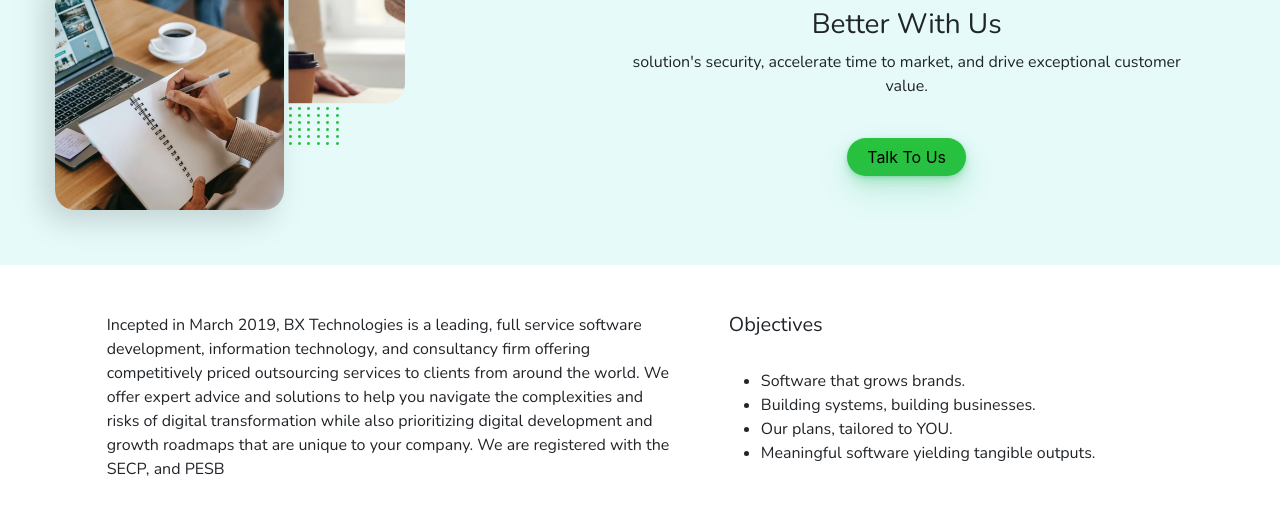
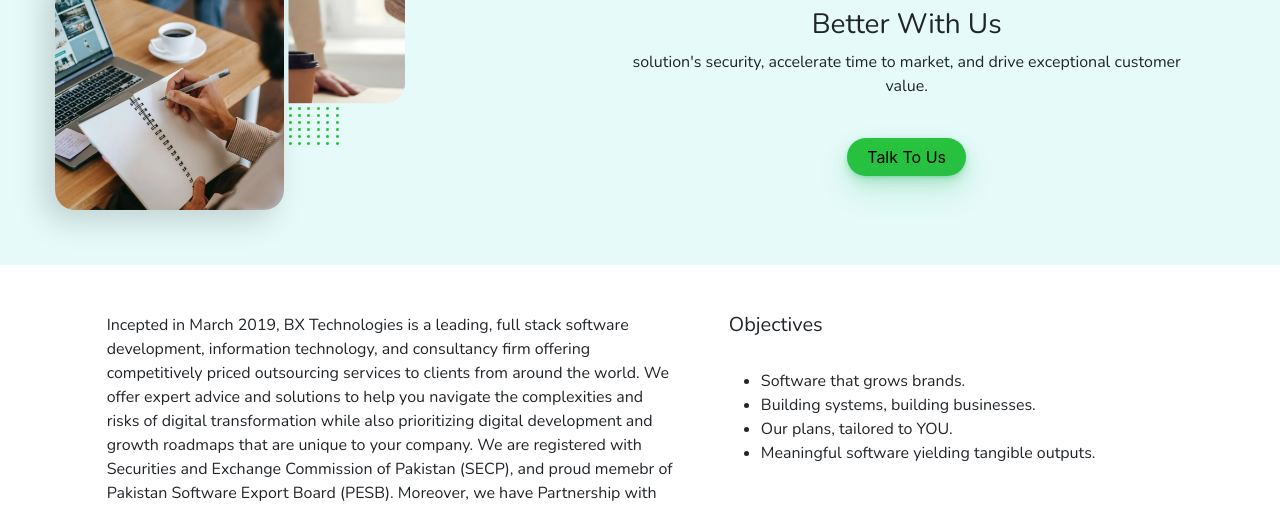
Before and after one commit to UbaidUllah777/BxTech, a website: page aboutus.html in a window 1280 px wide. Shown: the part 286-794 px from the top of the page. Drawn offline with nearby package versions, Linux system fonts and the light colour scheme.

Commit message:
content changes

```diff
--- a/aboutus.html
+++ b/aboutus.html
@@ -78,14 +78,18 @@
           <div class="row">
             <div class="col-sm-7 col-12">
               <p style="margin-right: 50px">
-                Incepted in March 2019, BX Technologies is a leading, full
-                service software development, information technology, and
-                consultancy firm offering competitively priced outsourcing
-                services to clients from around the world. We offer expert
-                advice and solutions to help you navigate the complexities and
-                risks of digital transformation while also prioritizing digital
+                Incepted in March 2019, BX Technologies is a leading, full stack
+                software development, information technology, and consultancy
+                firm offering competitively priced outsourcing services to
+                clients from around the world. We offer expert advice and
+                solutions to help you navigate the complexities and risks of
+                digital transformation while also prioritizing digital
                 development and growth roadmaps that are unique to your company.
-                We are registered with the SECP, and PESB
+                We are registered with Securities and Exchange Commission of
+                Pakistan (SECP), and proud memebr of Pakistan Software Export
+                Board (PESB). Moreover, we have Partnership with German based
+                telecommuincation and Testing company (Vison Engineering
+                Services)
               </p>
             </div>
             <div class="col-sm-5 col-12">
```
